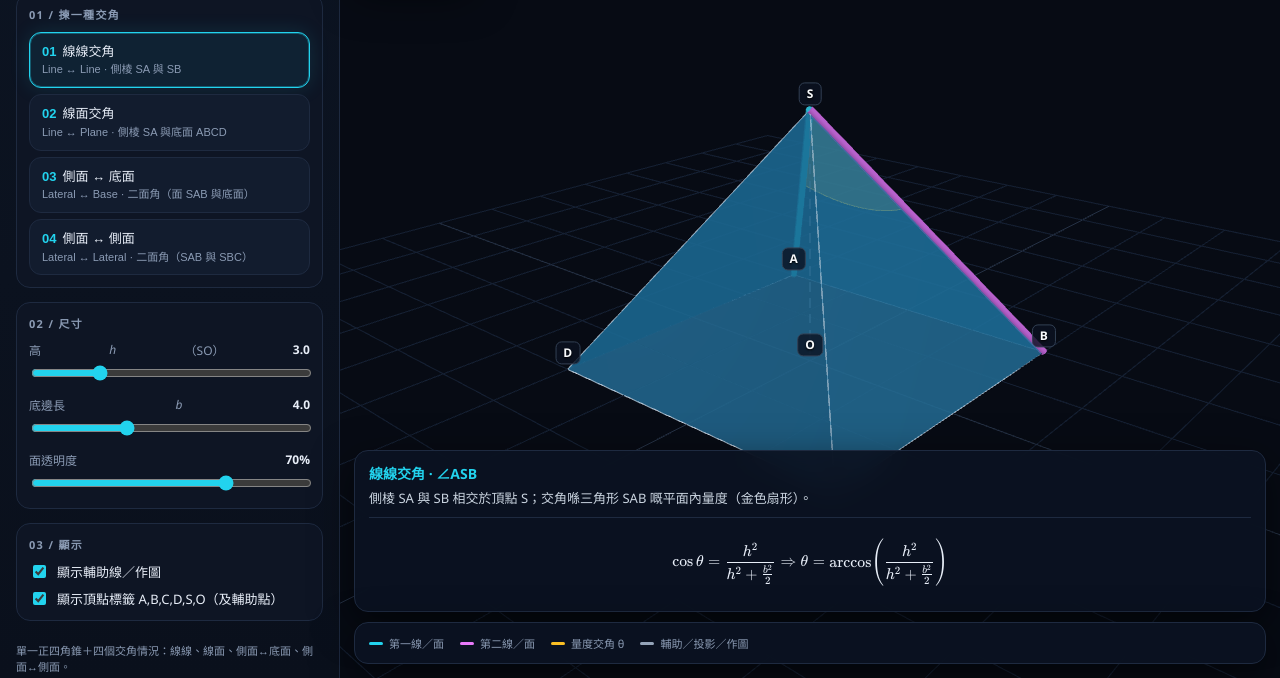
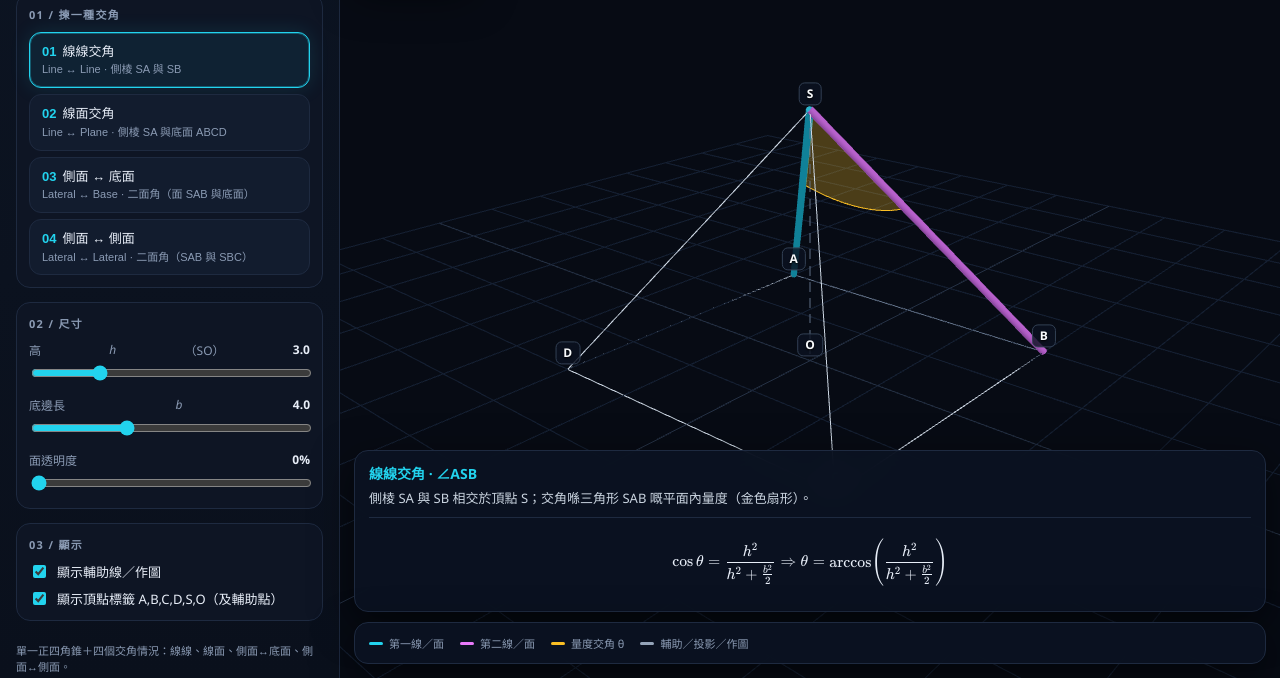
Before and after one commit to MAsir-math/solid-geometry-3d, a plain HTML site: page index.html in a window 1280 px wide. Shown: the part 122-800 px from the top of the page. Drawn offline with nearby package versions, Linux system fonts and the light colour scheme; animation ran at ten frames a second.

Commit message:
Default face opacity to 0%

```diff
--- a/index.html
+++ b/index.html
@@ -151,8 +151,8 @@ main{position:relative;min-height:360px;background:
         <input type="range" id="b" min="2" max="8" step="0.1" value="4">
       </div>
       <div class="slider-row">
-        <label>面透明度<strong id="opVal">70%</strong></label>
-        <input type="range" id="opacity" min="10" max="95" step="1" value="70">
+        <label>面透明度<strong id="opVal">0%</strong></label>
+        <input type="range" id="opacity" min="0" max="95" step="1" value="0">
       </div>
     </div>
 
@@ -213,7 +213,7 @@ const state = {
   caseId: 'll',
   h: 3,
   b: 4,
-  opacity: 0.7,
+  opacity: 0,
   showConstruct: true,
   showLabels: true,
 };
```
